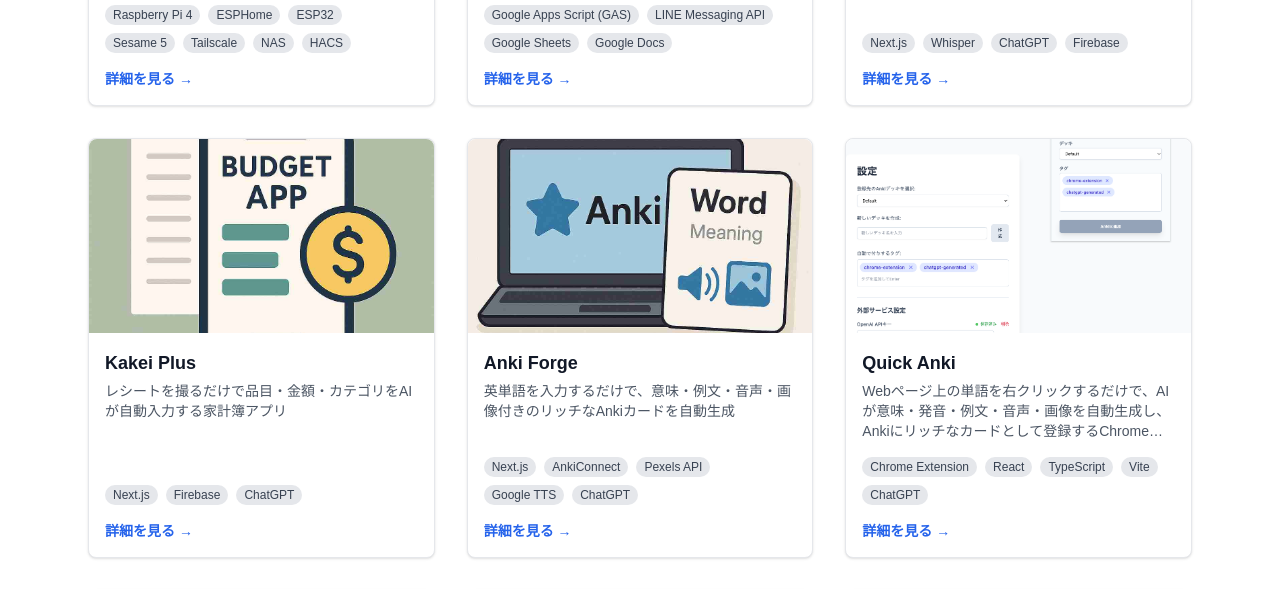
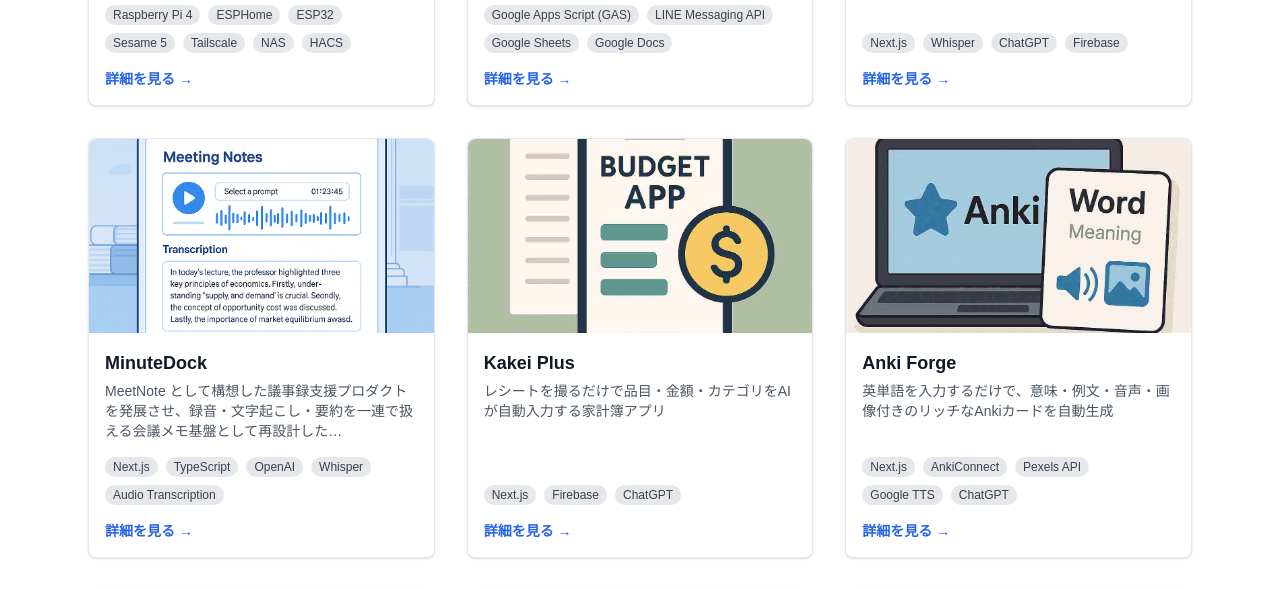
Before and after one commit to Jagashira/Jagashira.github.io, a Next.js app: page /projects in a window 1280 px wide. Shown: the part 1000-1589 px from the top of the page. Built offline with nearby package versions, Linux system fonts and the light colour scheme; grey boxes are pictures that could not be loaded.

Commit message:
Add MinuteDock project entry

```diff
--- a/data/projects/projects.ts
+++ b/data/projects/projects.ts
@@ -46,6 +46,19 @@
     image: "/projects/minutes.jpg",
     tech: ["Next.js", "Whisper", "ChatGPT", "Firebase"],
     desc: "音声を文字起こしし、AIが要約まで行う議事録作成サポートアプリ",
+  },
+  {
+    id: "minute-dock",
+    title: "MinuteDock",
+    image: "/projects/minutes.png",
+    tech: [
+      "Next.js",
+      "TypeScript",
+      "OpenAI",
+      "Whisper",
+      "Audio Transcription",
+    ],
+    desc: "MeetNote として構想した議事録支援プロダクトを発展させ、録音・文字起こし・要約を一連で扱える会議メモ基盤として再設計した MinuteDock。",
   },
   {
     id: "kakei-plus",
```
Also changed, not shown: 1 other file (tests, documents, lock files or other folders).
